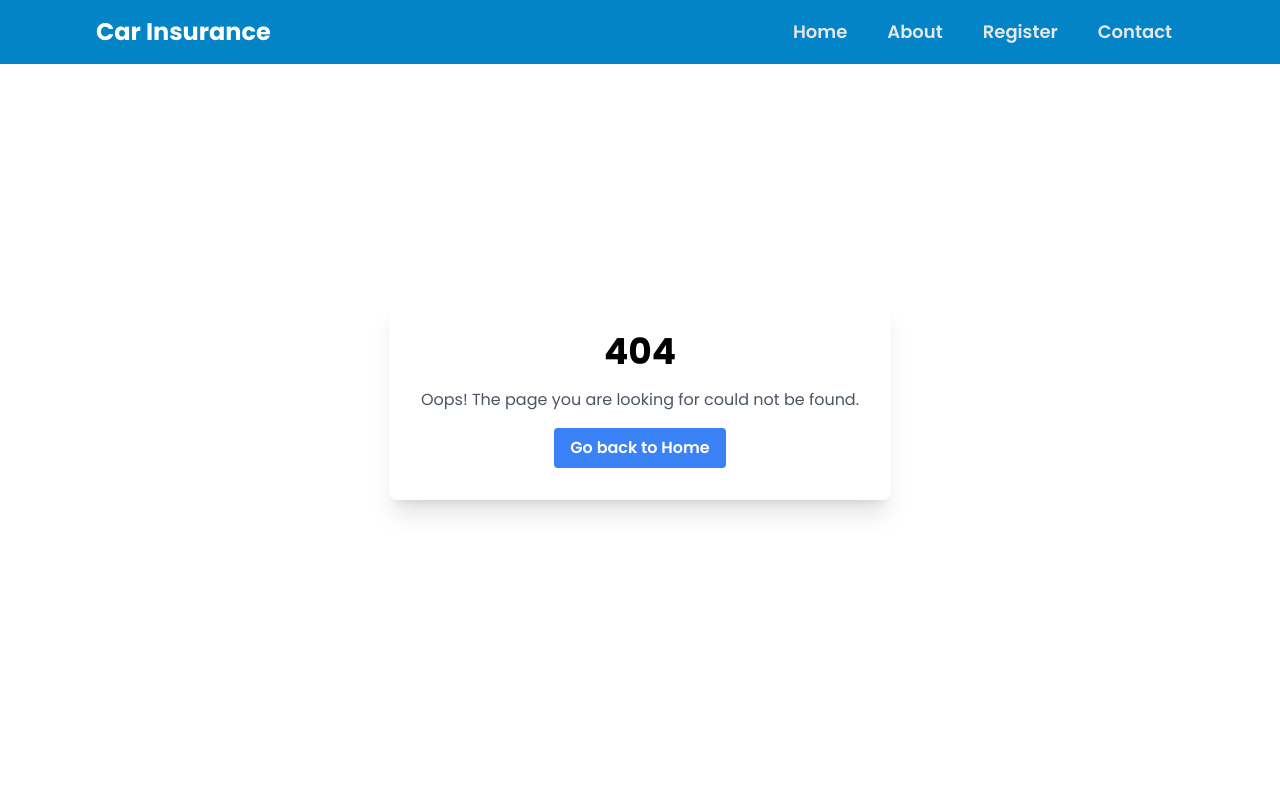
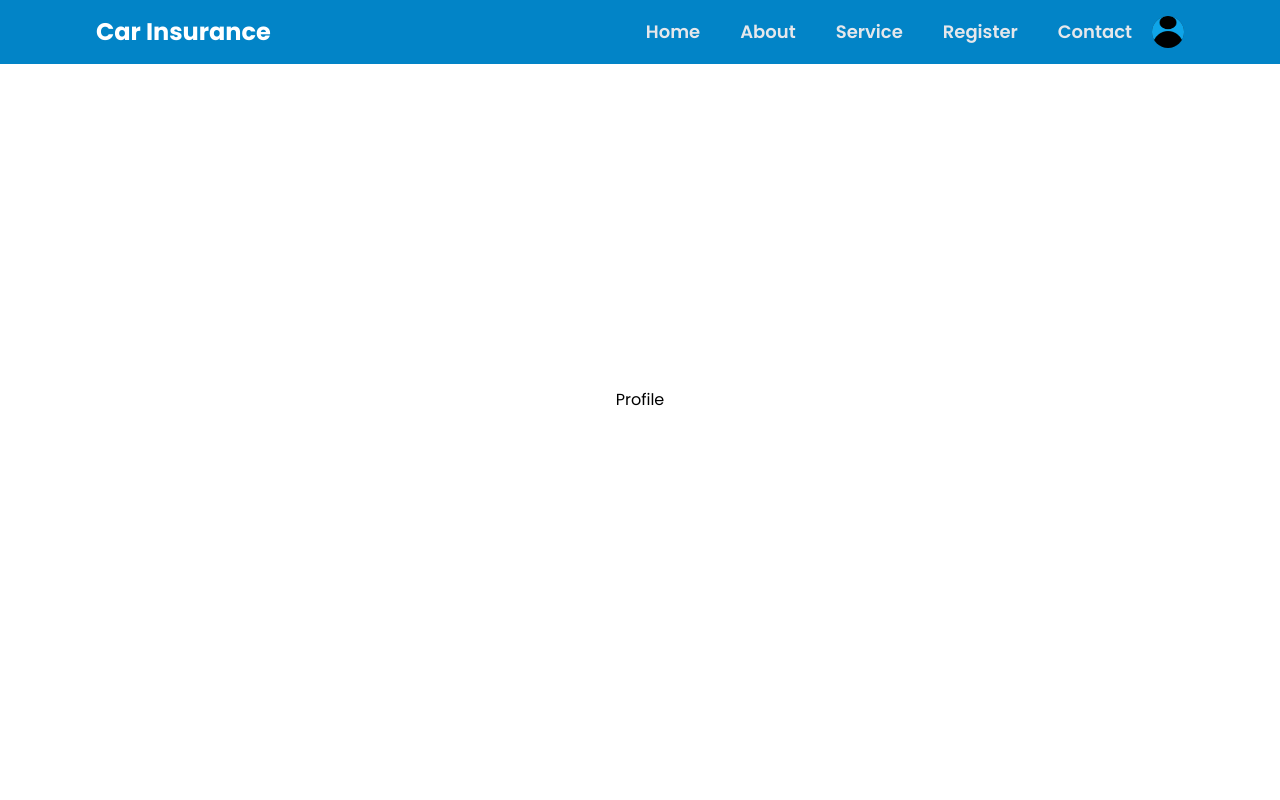
Before and after one commit to Mikias-Miessa/Car-Insurance, a Next.js app: page /profile in a window 1280 px wide. Before the commit this address had no page. Shown: the top 800 px of the page. Built offline with nearby package versions, Linux system fonts and the light colour scheme.

Commit message:
added service and profile

```diff
--- a/package.json
+++ b/package.json
@@ -9,6 +9,7 @@
     "lint": "next lint"
   },
   "dependencies": {
+    "@headlessui/react": "^1.7.17",
     "framer-motion": "^10.16.16",
     "next": "14.0.3",
     "react": "^18",
--- a/src/app/page.js
+++ b/src/app/page.js
@@ -2,12 +2,14 @@ import React from 'react'
 import Home from '@/app/home/page'
 import About from '@/app/about/page'
 import Contact from '@/app/contact/page'
+import Service from './service/page'
 
 const CarInsurance = () => {
   return (
     <div>
         <Home />
         <About />
+        <Service />
         <Contact />
   </div>
   )
--- /dev/null
+++ b/src/app/profile/page.jsx
@@ -0,0 +1,13 @@
+import React from 'react'
+
+const Profile = () => {
+  return (
+    <div id='profile' className="min-h-screen flex items-center justify-center">
+      <h1 className="text-center">
+        Profile
+      </h1>
+    </div>
+  )
+}
+
+export default Profile
--- /dev/null
+++ b/src/app/service/page.jsx
@@ -0,0 +1,13 @@
+import React from 'react'
+
+const Service = () => {
+  return (
+    <div id='service' className="min-h-screen flex items-center justify-center">
+      <h1 className="text-center">
+        Service
+      </h1>
+    </div>
+  )
+}
+
+export default Service
--- a/src/components/navbar/Navbar.jsx
+++ b/src/components/navbar/Navbar.jsx
@@ -1,9 +1,9 @@
 'use client'
-
 import { usePathname } from 'next/navigation'
 import { useState  } from 'react';
 import Link from 'next/link';
 import {FaBars } from 'react-icons/fa'
+import ProfileIcon from '../profileIcon/ProfileIcon';
 
 const navLinks = [
     {
@@ -18,11 +18,16 @@ const navLinks = [
     },
     {
         id: 3,
+        name: "Service",
+        linkTo: "/#service"
+    },
+    {
+        id: 4,
         name: "Register",
         linkTo: "/register"
     },
     {
-        id: 4,
+        id: 5,
         name: "Contact",
         linkTo: "/#contact"
     },
@@ -53,6 +58,7 @@ const Navbar = () => {
                                 <p className="text-white font-bold text-2xl">Car Insurance</p>
                             </Link>
                         </div>
+                        <div className='flex items-center'>
                             <div className="hidden md:block">
                                 <div className="ml-10 flex items-baseline space-x-4">
                                     {navLinks.map((navLink) => (
@@ -66,8 +72,12 @@ const Navbar = () => {
                                     ))}
                                 </div>
                             </div>
+                            <div className='md:mx-0 mx-4'>
+                                <ProfileIcon />
+                            </div>
                             <div className="-mr-2 flex md:hidden">
                                 <FaBars className=" text-3xl rounded-md text-white"  onClick={toggleMenu} />
+                            </div>
                         </div>
                     </div>
                 </div>
--- /dev/null
+++ b/src/components/profileIcon/ProfileIcon.jsx
@@ -0,0 +1,51 @@
+import React, { Fragment } from 'react';
+import { Menu, Transition } from '@headlessui/react'
+import Link from 'next/link';
+import user from "../../../public/assets/user.png"
+import Image from 'next/image';
+
+const ProfileIcon = () => {
+  return (
+    <Menu as="div" className="relative">
+    <div>
+        <Menu.Button className="ml-2 bg-gray-800 flex text-sm rounded-full focus:outline-none focus:ring-2 focus:ring-neutral-400">
+            <span className="sr-only">Open user menu</span>
+            <Image src={user} alt='user' className="h-8 w-8 rounded-full bg-sky-500 bg-cover bg-no-repeat bg-center" />
+        </Menu.Button>
+    </div>
+    <Transition
+        as={Fragment}
+        enter="transition ease-out duration-100"
+        enterFrom="transform opacity-0 scale-95"
+        enterTo="transform opacity-100 scale-100"
+        leave="transition ease-in duration-75"
+        leaveFrom="transform opacity-100 scale-100"
+        leaveTo="transform opacity-0 scale-95"
+    >
+        <Menu.Items className="origin-top-right z-10 absolute right-0 mt-2 w-48 rounded-sm shadow-md p-1 bg-white ring-1 ring-black ring-opacity-5 focus:outline-none">
+            <Link href='/profile' >
+                <Menu.Item>
+                    {({ active }) => (
+                        <div className={`${active ? 'bg-gray-200' : "" } rounded-md px-4 py-2 text-gray-700 cursor-pointer focus:bg-gray-200`}>
+                                Your Profile
+                        </div>
+                    )}
+                </Menu.Item>
+            </Link>
+            <Menu.Item>
+                {({ active }) => (
+                    <div
+                        onClick={""}
+                        className={`${active ? 'bg-gray-200' : ""} rounded-md px-4 py-2 text-gray-700 cursor-pointer focus:bg-gray-200`}
+                    >
+                        Sign Out
+                    </div>
+                )}
+            </Menu.Item>
+        </Menu.Items>
+    </Transition>
+</Menu>
+  )
+}
+
+export default ProfileIcon
```
Also changed, not shown: public/assets/user.png (added), 1 other file (tests, documents, lock files or other folders). Lines whose indentation alone changed are shown as unchanged.
